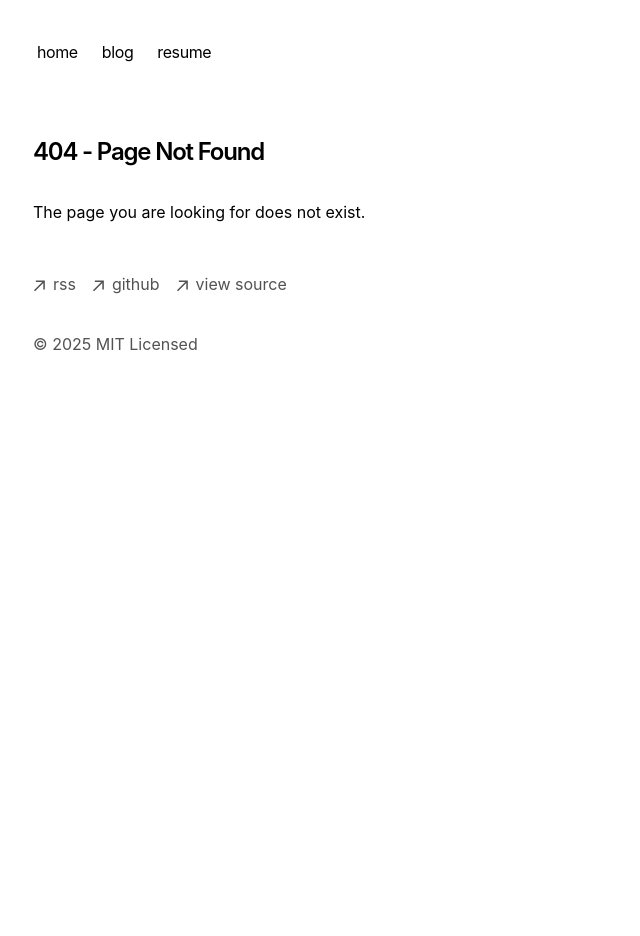
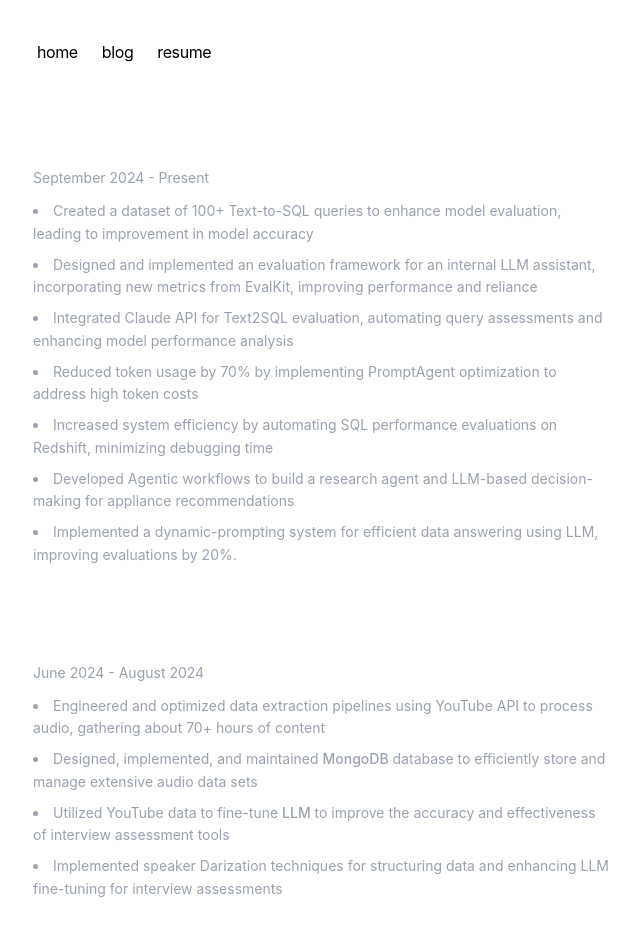
Before and after one commit to Sparsh-Palkhiwala/resume, a Next.js app: page /resume in a window 1280 px wide. Before the commit this address had no page. Shown: the top 936 px of the page, without its empty margins (319-959 px from the left). Before the commit the page ends 800 px from the top, so only its background shows below. Built offline with nearby package versions, Linux system fonts and the light colour scheme.

Commit message:
setup resume page

```diff
--- /dev/null
+++ b/app/resume/page.tsx
@@ -0,0 +1,93 @@
+import React from "react";
+
+const MinimalTextResume = () => {
+  return (
+    <div className="max-w-3xl mx-auto space-y-16">
+      {/* Main experience section*/}
+      <section>
+        <div className="space-y-6">
+          <div>
+            <h2 className="text-white text-lg font-normal tracking-tight">
+              Software Engineering Intern (AI/ML) · SIBI LLC
+            </h2>
+            <div className="text-gray-400 mt-1">
+              <div className="text-sm mb-3">September 2024 - Present</div>
+              <ul className="text-sm space-y-2 leading-relaxed list-disc list-inside">
+                <li>
+                  Created a dataset of 100+ Text-to-SQL queries to enhance model
+                  evaluation, leading to improvement in model accuracy
+                </li>
+                <li>
+                  Designed and implemented an evaluation framework for an
+                  internal LLM assistant, incorporating new metrics from
+                  EvalKit, improving performance and reliance
+                </li>
+                <li>
+                  Integrated Claude API for Text2SQL evaluation, automating
+                  query assessments and enhancing model performance analysis
+                </li>
+                <li>
+                  Reduced token usage by 70% by implementing PromptAgent
+                  optimization to address high token costs
+                </li>
+                <li>
+                  Increased system efficiency by automating SQL performance
+                  evaluations on Redshift, minimizing debugging time
+                </li>
+                <li>
+                  Developed Agentic workflows to build a research agent and
+                  LLM-based decision-making for appliance recommendations
+                </li>
+                <li>
+                  Implemented a dynamic-prompting system for efficient data
+                  answering using LLM, improving evaluations by 20%.
+                </li>
+              </ul>
+            </div>
+          </div>
+        </div>
+      </section>
+
+      <section>
+        <div className="space-y-6">
+          <div>
+            <h2 className="text-white text-lg font-normal tracking-tight">
+              Software Engineering Intern (AI/ML) · Mirwork Inc
+              {/*
+              <span className="text-teal-400 text-sm hover:text-teal-300 transition-colors">
+                ↗
+              </span>
+              */}
+            </h2>
+            <div className="text-gray-400 mt-1">
+              <div className="text-sm mb-3">June 2024 - August 2024</div>
+              <ul className="text-sm space-y-2 leading-relaxed list-disc list-inside">
+                <li>
+                  Engineered and optimized data extraction pipelines using
+                  YouTube API to process audio, gathering about 70+ hours of
+                  content
+                </li>
+                <li>
+                  Designed, implemented, and maintained{" "}
+                  <span className="font-medium">MongoDB</span> database to
+                  efficiently store and manage extensive audio data sets
+                </li>
+                <li>
+                  Utilized YouTube data to fine-tune{" "}
+                  <span className="font-medium">LLM</span> to improve the
+                  accuracy and effectiveness of interview assessment tools
+                </li>
+                <li>
+                  Implemented speaker Darization techniques for structuring data
+                  and enhancing LLM fine-tuning for interview assessments
+                </li>
+              </ul>
+            </div>
+          </div>
+        </div>
+      </section>
+    </div>
+  );
+};
+
+export default MinimalTextResume;
```
